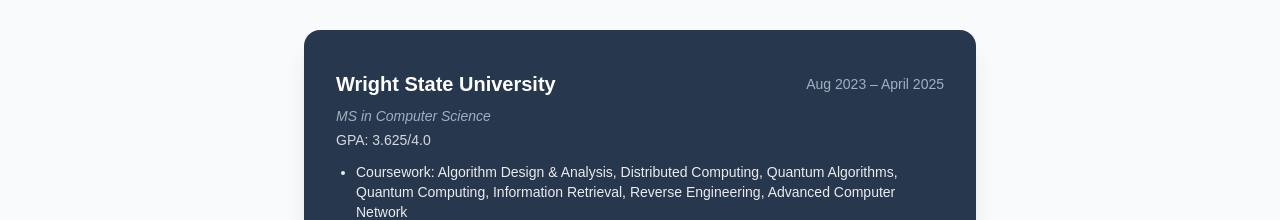
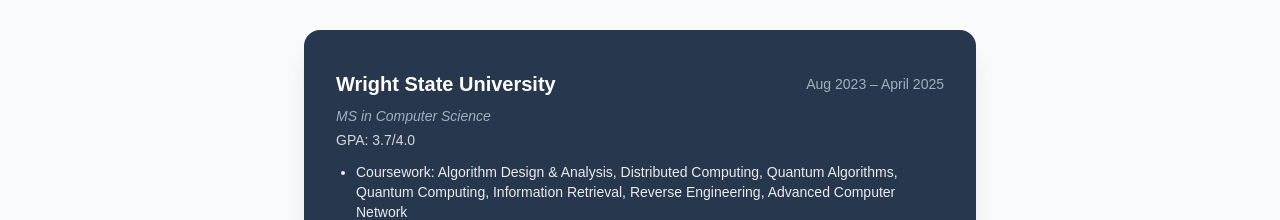
Before and after one commit to VaishnaviNalla2/my-portfolio-vercel, a Next.js app: page / in a window 1280 px wide. Shown: the part 5600-5820 px from the top of the page. Built offline with nearby package versions, Linux system fonts and the light colour scheme.

Commit message:
Update EducationSection.tsx

```diff
--- a/src/components/EducationSection.tsx
+++ b/src/components/EducationSection.tsx
@@ -9,7 +9,7 @@
     degree: "MS in Computer Science",
     school: "Wright State University",
     date: "Aug 2023 – April 2025",
-    gpa: "GPA: 3.625/4.0",
+    gpa: "GPA: 3.7/4.0",
     details: [
       "Coursework: Algorithm Design & Analysis, Distributed Computing, Quantum Algorithms, Quantum Computing, Information Retrieval, Reverse Engineering, Advanced Computer Network"
     ]
```
